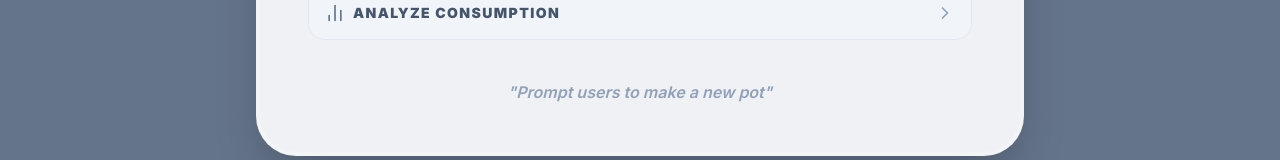
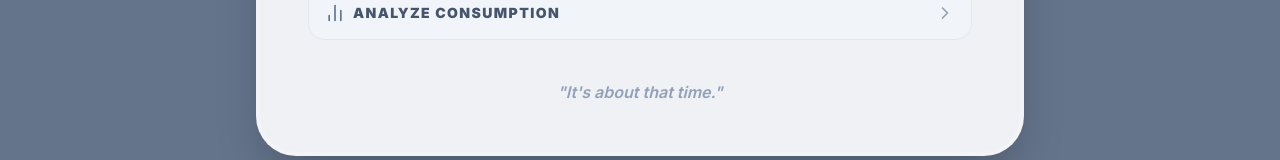
Before and after one commit to FrederikRothe/fresh_brew, a Next.js app: page / in a window 1280 px wide. Shown: the part 792-952 px from the top of the page. Built offline with nearby package versions, Linux system fonts and the light colour scheme; no server answers; the database is empty.

Commit message:
text change

```diff
--- a/src/components/Dashboard.tsx
+++ b/src/components/Dashboard.tsx
@@ -49,7 +49,7 @@ function computeBrewState(
     return {
       statusText: "STALE / EMPTY",
       statusColor: "bg-slate-500",
-      message: "Prompt users to make a new pot",
+      message: "It's about that time.",
       labelText: "Freshness Timer",
       displayHours: 0,
       displayMins: 0,
@@ -195,8 +195,10 @@ export default function Dashboard({
 
     const updateBodyStyle = () => {
       // Determine the fallback background color based on manually set theme or system preference
-      const isDark = document.documentElement.classList.contains("dark") ||
-                    (window.matchMedia("(prefers-color-scheme: dark)").matches && !document.documentElement.classList.contains("light"));
+      const isDark =
+        document.documentElement.classList.contains("dark") ||
+        (window.matchMedia("(prefers-color-scheme: dark)").matches &&
+          !document.documentElement.classList.contains("light"));
       const fallback = isDark ? "#0a0a0a" : "#ffffff";
 
       document.body.style.backgroundColor = colorMap[statusColor] || fallback;
@@ -208,7 +210,10 @@ export default function Dashboard({
 
     // Listen for theme class changes on html element
     const observer = new MutationObserver(updateBodyStyle);
-    observer.observe(document.documentElement, { attributes: true, attributeFilter: ["class"] });
+    observer.observe(document.documentElement, {
+      attributes: true,
+      attributeFilter: ["class"],
+    });
 
     return () => {
       observer.disconnect();
```
